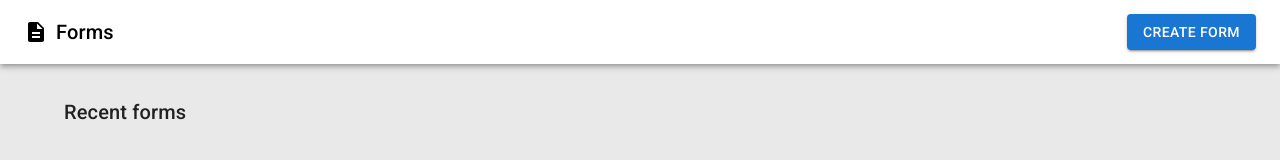
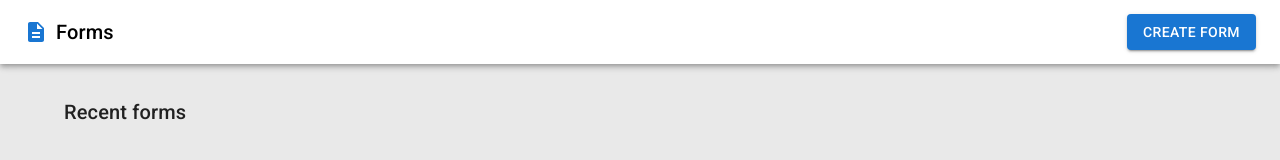
Before and after one commit to Kalpak43/dynamic-forms, a React (Vite) app: page / in a window 1280 px wide. Shown: the top 160 px of the page. Built offline with nearby package versions, Linux system fonts and the light colour scheme.

Commit message:
minor changes

```diff
--- a/src/components/Header.tsx
+++ b/src/components/Header.tsx
@@ -26,7 +26,12 @@ function Header() {
             <Apps />
           </IconButton> */}
           <Link to={"/"} className="flex items-center space-x-2">
-            <Description className="text-black text-3xl" />
+            <Description
+              className=" text-4xl"
+              sx={{
+                color: (theme) => theme.palette.primary.main,
+              }}
+            />
             <Typography variant="h6" className="font-medium text-black">
               Forms
             </Typography>
--- a/src/components/InputField.tsx
+++ b/src/components/InputField.tsx
@@ -370,6 +370,7 @@ function InputField({
                     bgcolor: "background.paper",
                     boxShadow: 24,
                     p: 4,
+                    borderRadius: "0.5rem"
                   }}
                 >
                   <SignaturePadInput
```
